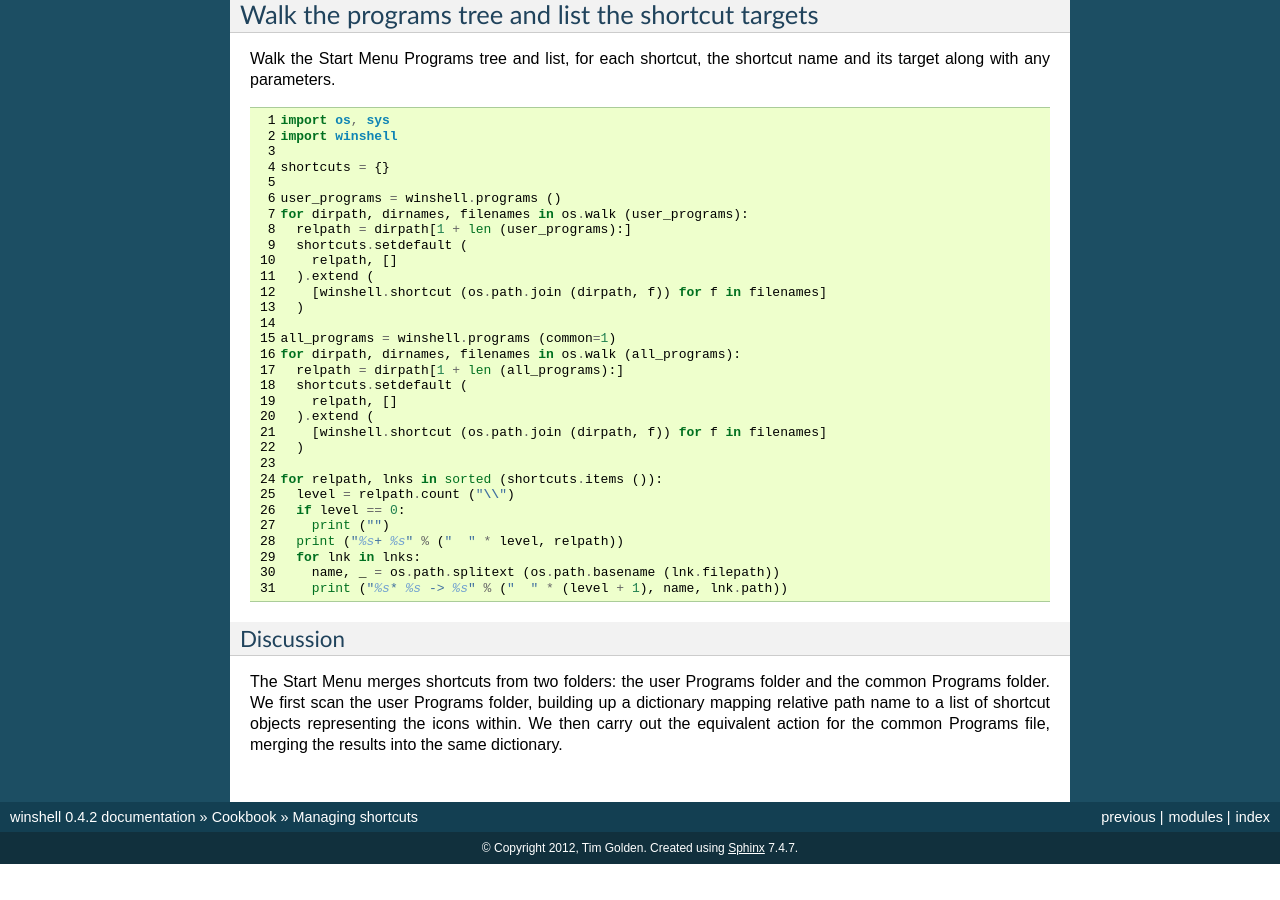
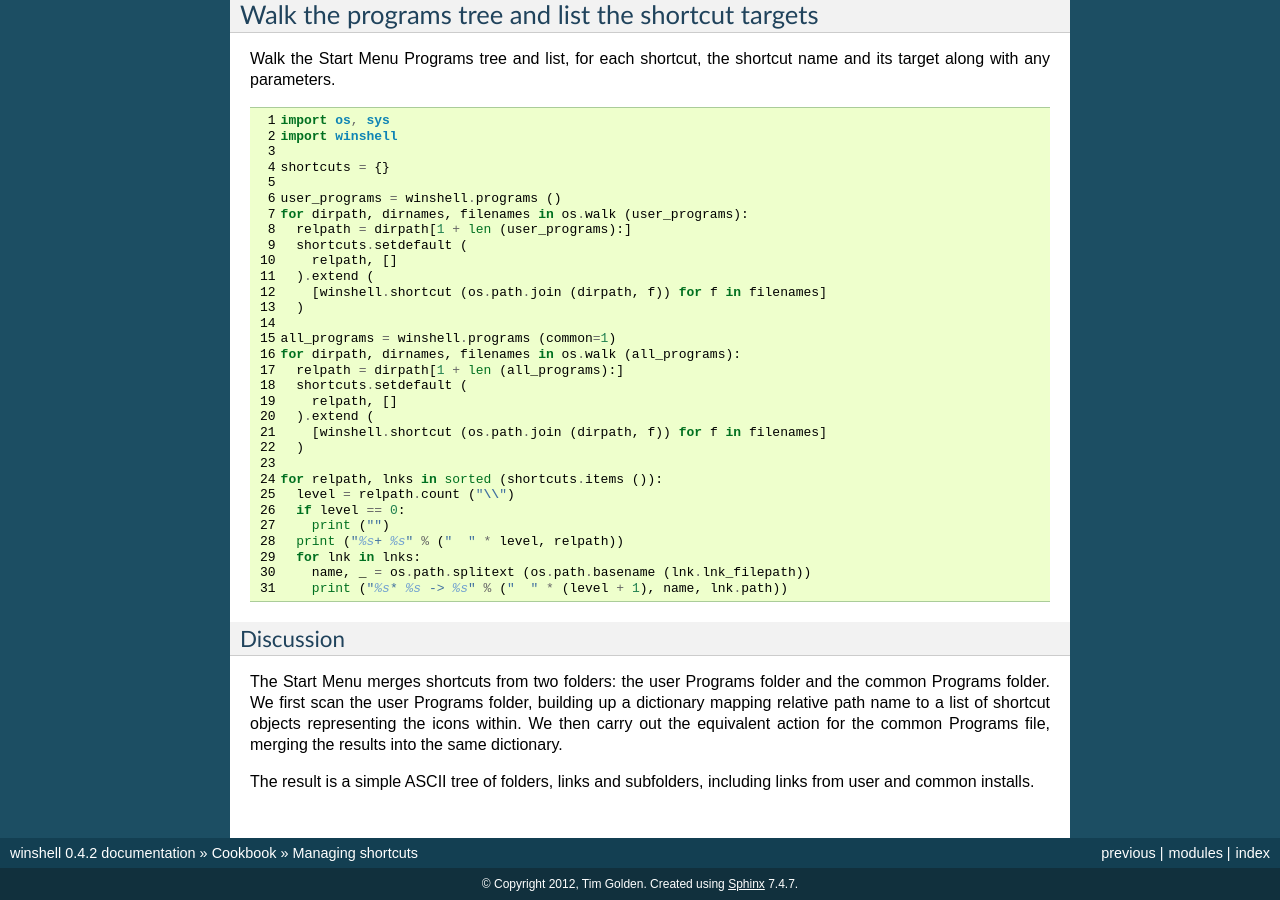
Before and after one commit to tjguk/winshell, a Sphinx documentation site: the page built from docs/cookbook/shortcuts.rst, in a window 1280 px wide and 900 px high, scrolled down 1192 px. Built offline with Sphinx 7.4.7, drawn with Linux system fonts in a browser that asks for light colours; before the commit the page ends 2056 px from its top, so only the background shows below that.

Commit message:
Correct & complete the docs for walking a directory tree

```diff
--- a/docs/cookbook/shortcuts.rst
+++ b/docs/cookbook/shortcuts.rst
@@ -27,7 +27,7 @@ returns the values of each of the settable attributes in a dict-like
 layout.
 
 
-.. _create-a-shortcut-to-a-file
+.. _create-a-shortcut-to-a-file:
 
 Create a shortcut to a file
 ---------------------------
@@ -51,7 +51,7 @@ The :meth:`Shortcut.write` method creates a shortcut at the
 location given.
 
 
-..  _create-a-shortcut-in-multiple-locations
+..  _create-a-shortcut-in-multiple-locations:
 
 Create a shortcut in multiple locations
 ---------------------------------------
@@ -62,6 +62,7 @@ folder.
 ..  literalinclude:: shortcuts/create_multiple_shortcuts.py
 
 
+..  _walk-the-programs-tree-and-list-shortcut-targets:
 
 Walk the programs tree and list the shortcut targets
 ----------------------------------------------------
@@ -79,3 +80,6 @@ folder, building up a dictionary mapping relative path name to a
 list of shortcut objects representing the icons within. We then carry
 out the equivalent action for the common Programs file, merging the
 results into the same dictionary.
+
+The result is a simple ASCII tree of folders, links and subfolders, including
+links from user and common installs.
--- a/docs/cookbook/shortcuts/walk_program_tree.py
+++ b/docs/cookbook/shortcuts/walk_program_tree.py
@@ -27,5 +27,5 @@ for relpath, lnks in sorted (shortcuts.items ()):
     print ("")
   print ("%s+ %s" % ("  " * level, relpath))
   for lnk in lnks:
-    name, _ = os.path.splitext (os.path.basename (lnk.filepath))
+    name, _ = os.path.splitext (os.path.basename (lnk.lnk_filepath))
     print ("%s* %s -> %s" % ("  " * (level + 1), name, lnk.path))
```
